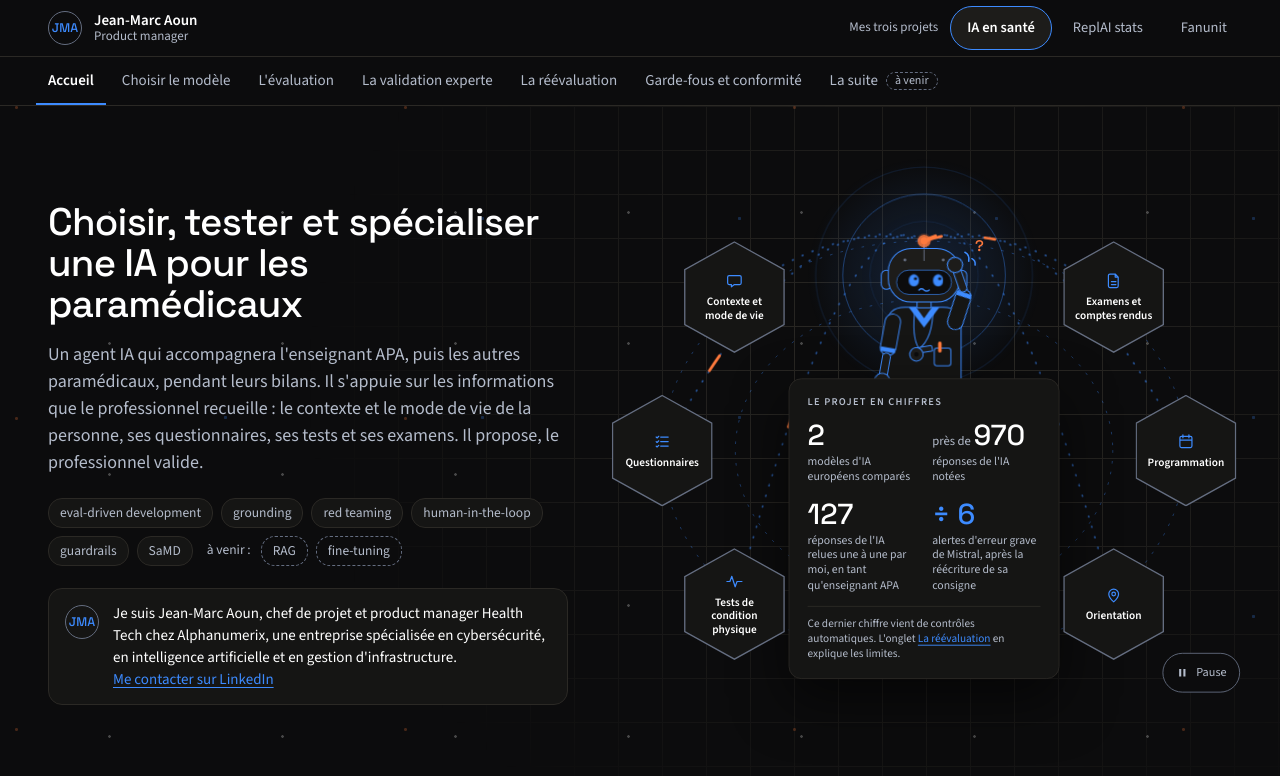
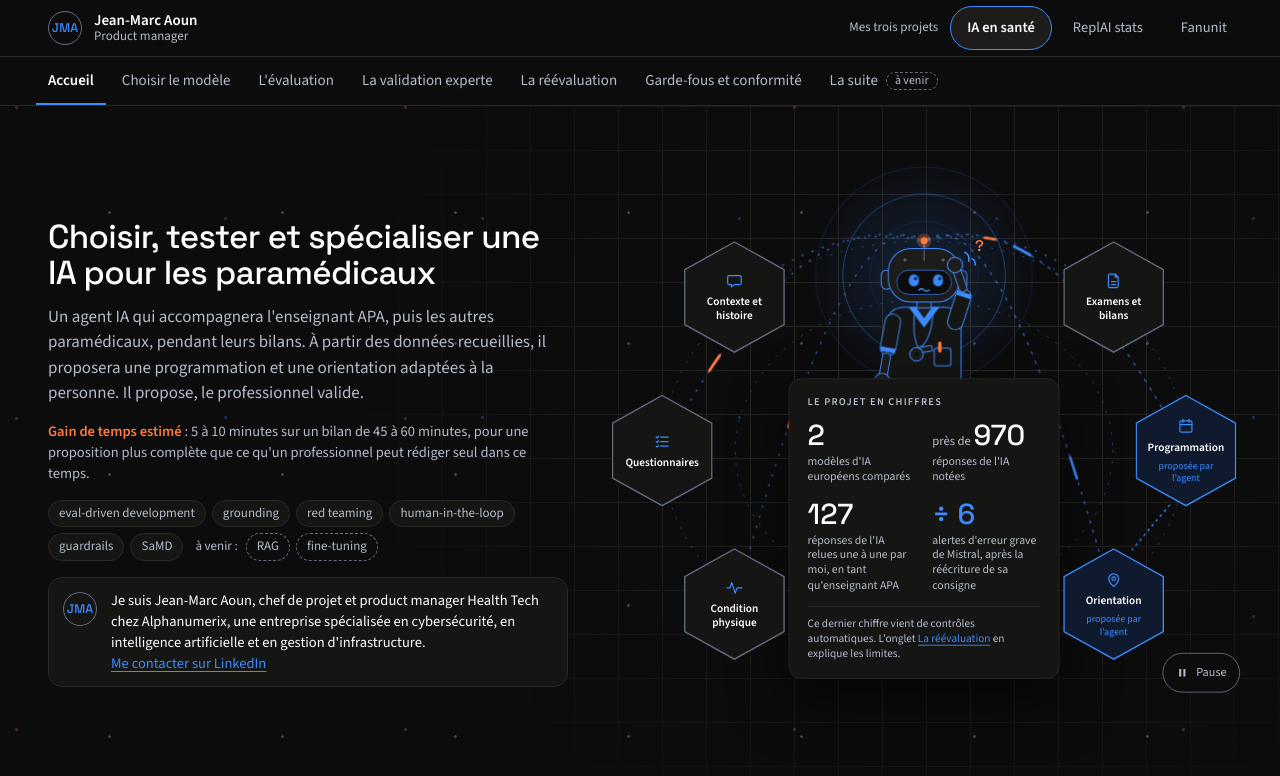
Before and after one commit to jimogit/jimogit.github.io, a plain HTML site: page index.html in a window 1280 px wide. Drawn offline with Linux system fonts and the light colour scheme.

Commit message:
IA en santé : l'agent reçoit le bilan et propose programmation et orientation
- Scène : quatre sources entrantes (contexte et histoire, questionnaires,
  condition physique, examens et bilans) et deux propositions sortantes
  liées entre elles (programmation, orientation).
- Accueil : gain de temps estimé (5 à 10 minutes sur un bilan de 45 à
  60 minutes).
- Garde-fous : étapes 1 et 2 du parcours mises à jour.
- La suite : carte « Orientation » (cartographies du sport santé, du
  sport adapté et du handisport, orientation cohérente avec la
  programmation).

Co-Authored-By: Claude Opus 5.5 <noreply@anthropic.com>
Claude-Session: https://claude.ai/code/session_018ozws1gm1NgJN6BiayKZRd

```diff
--- a/index.html
+++ b/index.html
@@ -119,13 +119,13 @@ body{margin:0;background:var(--fond);color:var(--texte);font-family:var(--corps)
 .s-ciel::after{opacity:.4;background-image:radial-gradient(circle,#ffffff 0 1px,transparent 1.6px),radial-gradient(circle,var(--bleu) 0 1.3px,transparent 2px),radial-gradient(circle,var(--orange) 0 1.2px,transparent 1.8px);background-size:173px 131px,257px 199px,389px 311px;background-position:23px 41px,97px 13px,211px 157px;animation:s-scintille 7s ease-in-out infinite}
 @keyframes s-scintille{50%{opacity:.15}}
 .s-accueil-in{position:relative;max-width:1440px;margin:0 auto;padding:28px 20px 36px}
-.s-intro{display:flex;flex-direction:column;gap:16px}
-.s-h1{font-family:var(--titres);font-weight:500;font-size:clamp(30px,3vw,42px);line-height:1.08;letter-spacing:-.02em}
-.s-message{font-size:18px;line-height:1.5;color:var(--doux)}
-.s-moi{display:flex;gap:14px;align-items:flex-start;margin-top:6px;padding:14px 16px;border:1px solid var(--filet);border-radius:14px;background:var(--surf);font-size:15px;line-height:1.45}
+.s-intro{display:flex;flex-direction:column;gap:14px}
+.s-h1{font-family:var(--titres);font-weight:500;font-size:clamp(28px,2.6vw,38px);line-height:1.08;letter-spacing:-.02em}
+.s-message{font-size:17px;line-height:1.5;color:var(--doux)}
+.s-moi{display:flex;gap:14px;align-items:flex-start;margin-top:2px;padding:12px 14px;border:1px solid var(--filet);border-radius:14px;background:var(--surf);font-size:14.5px;line-height:1.45}
 .s-moi .pf-mono{margin-top:2px}
-.s-tags{margin-top:6px!important;padding:0;list-style:none;display:flex;flex-wrap:wrap;gap:8px;font-size:13.5px;color:var(--doux)}
-.s-tags li{font-style:normal!important;padding:4px 11px;border:1px solid var(--filet);border-radius:14px;background:var(--surf)}
+.s-tags{margin-top:2px!important;padding:0;list-style:none;display:flex;flex-wrap:wrap;gap:6px;font-size:13px;color:var(--doux)}
+.s-tags li{font-style:normal!important;padding:3px 10px;border:1px solid var(--filet);border-radius:14px;background:var(--surf)}
 .s-tags .s-tag-avenir{border-style:dashed;border-color:var(--contour);background:none}
 .s-tags .s-tag-sep{border:0;background:none;padding:4px 2px 4px 6px}
 
@@ -157,13 +157,21 @@ body{margin:0;background:var(--fond);color:var(--texte);font-family:var(--corps)
 .s-legende{display:block;margin-top:5px;font-size:13.5px;line-height:1.3;color:var(--doux)}
 .s-note{padding-top:10px;border-top:1px solid var(--filet);font-size:12.5px;line-height:1.35;color:var(--doux)}
 .s-sources-t{margin:26px 0 10px!important;text-align:center;font-size:11.5px;font-weight:600;letter-spacing:.12em;text-transform:uppercase;color:var(--doux)}
-.s-sources{list-style:none;margin:0;padding:0;display:grid;grid-template-columns:repeat(3,104px);justify-content:center;gap:10px 8px}
+.s-sources{list-style:none;margin:0;padding:0;display:grid;grid-template-columns:repeat(2,104px);justify-content:center;gap:10px 8px}
 .s-hex{position:relative;width:104px;height:116px}
 .s-hex-fond{position:absolute;inset:0;width:100%;height:100%}
 .s-hex-fond polygon{fill:var(--surf);stroke:var(--contour);stroke-width:1.5}
 .s-hex-c{position:relative;height:100%;padding:0 12px;display:flex;flex-direction:column;align-items:center;justify-content:center;gap:6px;text-align:center}
 .s-hex-c svg{width:20px;height:20px;fill:none;stroke:var(--bleu);stroke-width:1.6;stroke-linecap:round;stroke-linejoin:round}
 .s-hex-l{font-size:12.5px;font-weight:600;line-height:1.2}
+.s-hex-sortie .s-hex-fond polygon{fill:#0f1a2e;stroke:var(--bleu)}
+.s-hex-p{font-size:11px;line-height:1.2;color:var(--bleu)}
+.s-sorties{margin-top:10px}
+.s-fil-sortie{stroke-dasharray:2 9}
+.s-grain-sortie{stroke:var(--bleu)}
+.s-lien{fill:none;stroke:var(--bleu);stroke-width:1.5;stroke-dasharray:3 4}
+.s-gain{font-size:14.5px;line-height:1.45;color:var(--doux)}
+.s-gain strong{color:var(--orange);font-weight:600}
 .s-pause{display:flex;align-items:center;gap:8px;margin:20px auto 0;min-height:44px;padding:0 14px;border:1px solid var(--contour);border-radius:22px;background:var(--fond);color:var(--doux);font:400 13.5px/1 var(--corps);cursor:pointer}
 .s-pause:hover{color:var(--texte);border-color:var(--texte)}
 .s-pause svg{width:14px;height:14px;fill:currentColor}
@@ -329,7 +337,7 @@ body{margin:0;background:var(--fond);color:var(--texte);font-family:var(--corps)
   .s-chiffres .s-nombre{font-size:32px}
   .s-legende{font-size:13px}
   .s-sources-t{display:none}
-  .s-sources{display:block}
+  .s-sources,.s-sorties{display:block;margin:0}
   .s-hex{position:absolute;left:var(--x);top:var(--y);width:112px;height:124px}
   .s-pause{position:absolute;right:0;bottom:0;margin:0}
   .s-onglet{min-height:var(--haut);padding:18px 48px 14px;gap:18px}
@@ -341,7 +349,7 @@ body{margin:0;background:var(--fond);color:var(--texte);font-family:var(--corps)
   .s-duo{grid-template-columns:repeat(2,minmax(0,1fr));gap:18px 48px}
   .s-quatre{grid-template-columns:repeat(4,minmax(0,1fr));gap:18px 28px}
   .s-cartes{grid-template-columns:repeat(5,minmax(0,1fr))}
-  .s-cartes.s-suite-num{grid-template-columns:repeat(4,minmax(0,1fr));gap:20px}
+  .s-cartes.s-suite-num{grid-template-columns:repeat(5,minmax(0,1fr));gap:18px}
   .s-parcours{grid-template-columns:1.7fr 1fr 1fr 1fr;gap:28px}
   .s-parcours>li+li::before{content:"";position:absolute;left:-21px;top:30px;width:9px;height:9px;border-right:1.5px solid var(--contour);border-bottom:1.5px solid var(--contour);transform:rotate(-45deg)}
   .s-corps.s-reeval{grid-template-columns:minmax(0,1.15fr) minmax(0,.85fr);gap:36px}
@@ -353,9 +361,6 @@ body{margin:0;background:var(--fond);color:var(--texte);font-family:var(--corps)
   .s-onglet .s-corps{gap:24px}
   .s-barres{font-size:13.5px}
   .s-visuel-paire{display:flex;flex-direction:column;gap:16px}
-}
-@media (max-width:379px){
-  .s-sources{grid-template-columns:repeat(2,104px)}
 }
 @media (prefers-reduced-motion:reduce){
   #pf-sante *,#pf-sante *::before,#pf-sante *::after{animation:none!important;transition:none!important}
@@ -401,7 +406,8 @@ body{margin:0;background:var(--fond);color:var(--texte);font-family:var(--corps)
   <div class="s-accueil-in">
     <div class="s-intro">
       <h1 class="s-h1" id="s-titre">Choisir, tester et spécialiser une IA pour les paramédicaux</h1>
-      <p class="s-message">Un agent IA qui accompagnera l'enseignant APA, puis les autres paramédicaux, pendant leurs bilans. Il s'appuie sur les informations que le professionnel recueille : le contexte et le mode de vie de la personne, ses questionnaires, ses tests et ses examens. Il propose, le professionnel valide.</p>
+      <p class="s-message">Un agent IA qui accompagnera l'enseignant APA, puis les autres paramédicaux, pendant leurs bilans. À partir des données recueillies, il proposera une programmation et une orientation adaptées à la personne. Il propose, le professionnel valide.</p>
+      <p class="s-gain"><strong>Gain de temps estimé</strong> : 5 à 10 minutes sur un bilan de 45 à 60 minutes, pour une proposition plus complète que ce qu'un professionnel peut rédiger seul dans ce temps.</p>
       <ul class="s-tags" aria-label="Méthode">
         <li lang="en">eval-driven development</li>
         <li lang="en">grounding</li>
@@ -430,14 +436,15 @@ body{margin:0;background:var(--fond);color:var(--texte);font-family:var(--corps)
           <path class="s-fil" d="M60 262Q210 -20 350 30"/>
           <path class="s-fil" d="M140 432Q266 -30 350 30"/>
           <path class="s-fil" d="M560 92Q448 6 350 30"/>
-          <path class="s-fil" d="M640 262Q490 -20 350 30"/>
-          <path class="s-fil" d="M560 432Q434 -30 350 30"/>
+          <path class="s-fil s-fil-sortie" d="M350 30Q490 -20 640 262"/>
+          <path class="s-fil s-fil-sortie" d="M350 30Q434 -30 560 432"/>
+          <path class="s-lien" d="M622 322L580 372"/>
           <path class="s-grain" style="--rang:0" pathLength="100" d="M140 92Q252 6 350 30"/>
           <path class="s-grain" style="--rang:1" pathLength="100" d="M60 262Q210 -20 350 30"/>
           <path class="s-grain" style="--rang:2" pathLength="100" d="M140 432Q266 -30 350 30"/>
           <path class="s-grain" style="--rang:3" pathLength="100" d="M560 92Q448 6 350 30"/>
-          <path class="s-grain" style="--rang:4" pathLength="100" d="M640 262Q490 -20 350 30"/>
-          <path class="s-grain" style="--rang:5" pathLength="100" d="M560 432Q434 -30 350 30"/>
+          <path class="s-grain s-grain-sortie" style="--rang:1" pathLength="100" d="M350 30Q490 -20 640 262"/>
+          <path class="s-grain s-grain-sortie" style="--rang:3" pathLength="100" d="M350 30Q434 -30 560 432"/>
         </svg>
 
         <svg class="s-robot" viewBox="0 -4 240 242" aria-hidden="true" focusable="false">
@@ -494,7 +501,7 @@ body{margin:0;background:var(--fond);color:var(--texte);font-family:var(--corps)
         </svg>
 
         <svg class="s-eclats" viewBox="0 0 700 530" aria-hidden="true" focusable="false">
-          <circle class="s-eclat" style="--rang:0" cx="350" cy="30" r="6"/><circle class="s-eclat" style="--rang:1" cx="350" cy="30" r="6"/><circle class="s-eclat" style="--rang:2" cx="350" cy="30" r="6"/><circle class="s-eclat" style="--rang:3" cx="350" cy="30" r="6"/><circle class="s-eclat" style="--rang:4" cx="350" cy="30" r="6"/><circle class="s-eclat" style="--rang:5" cx="350" cy="30" r="6"/>
+          <circle class="s-eclat" style="--rang:0" cx="350" cy="30" r="6"/><circle class="s-eclat" style="--rang:1" cx="350" cy="30" r="6"/><circle class="s-eclat" style="--rang:2" cx="350" cy="30" r="6"/><circle class="s-eclat" style="--rang:3" cx="350" cy="30" r="6"/>
         </svg>
 
         <section class="s-chiffres" aria-labelledby="s-chiffres-t">
@@ -508,11 +515,11 @@ body{margin:0;background:var(--fond);color:var(--texte);font-family:var(--corps)
           <p class="s-note">Ce dernier chiffre vient de contrôles automatiques. L'onglet <a href="#sante/reevaluation">La réévaluation</a> en explique les limites.</p>
         </section>
 
-        <p class="s-sources-t" aria-hidden="true">Ce qui alimente l'agent IA</p>
-        <ul class="s-sources" aria-label="Ce qui alimente l'agent IA pendant le bilan">
+        <p class="s-sources-t" aria-hidden="true">Ce que reçoit l'agent IA</p>
+        <ul class="s-sources" aria-label="Ce que reçoit l'agent IA pendant le bilan">
           <li class="s-hex" style="--x:84px;--y:30px">
             <svg class="s-hex-fond" viewBox="0 0 112 124" aria-hidden="true" focusable="false"><polygon points="56,1 111,31.5 111,92.5 56,123 1,92.5 1,31.5"/></svg>
-            <span class="s-hex-c"><svg viewBox="0 0 24 24" aria-hidden="true" focusable="false"><path d="M5 5h14a2 2 0 0 1 2 2v8a2 2 0 0 1-2 2h-7l-4 3v-3H5a2 2 0 0 1-2-2V7a2 2 0 0 1 2-2z"/></svg><span class="s-hex-l">Contexte et mode de vie</span></span>
+            <span class="s-hex-c"><svg viewBox="0 0 24 24" aria-hidden="true" focusable="false"><path d="M5 5h14a2 2 0 0 1 2 2v8a2 2 0 0 1-2 2h-7l-4 3v-3H5a2 2 0 0 1-2-2V7a2 2 0 0 1 2-2z"/></svg><span class="s-hex-l">Contexte et histoire</span></span>
           </li>
           <li class="s-hex" style="--x:4px;--y:200px">
             <svg class="s-hex-fond" viewBox="0 0 112 124" aria-hidden="true" focusable="false"><polygon points="56,1 111,31.5 111,92.5 56,123 1,92.5 1,31.5"/></svg>
@@ -520,19 +527,22 @@ body{margin:0;background:var(--fond);color:var(--texte);font-family:var(--corps)
           </li>
           <li class="s-hex" style="--x:84px;--y:370px">
             <svg class="s-hex-fond" viewBox="0 0 112 124" aria-hidden="true" focusable="false"><polygon points="56,1 111,31.5 111,92.5 56,123 1,92.5 1,31.5"/></svg>
-            <span class="s-hex-c"><svg viewBox="0 0 24 24" aria-hidden="true" focusable="false"><path d="M2 12h4l2.5-7 4.5 14 2.5-7H22"/></svg><span class="s-hex-l">Tests de condition physique</span></span>
+            <span class="s-hex-c"><svg viewBox="0 0 24 24" aria-hidden="true" focusable="false"><path d="M2 12h4l2.5-7 4.5 14 2.5-7H22"/></svg><span class="s-hex-l">Condition physique</span></span>
           </li>
           <li class="s-hex" style="--x:504px;--y:30px">
             <svg class="s-hex-fond" viewBox="0 0 112 124" aria-hidden="true" focusable="false"><polygon points="56,1 111,31.5 111,92.5 56,123 1,92.5 1,31.5"/></svg>
-            <span class="s-hex-c"><svg viewBox="0 0 24 24" aria-hidden="true" focusable="false"><path d="M7 3h7l4 4v12a2 2 0 0 1-2 2H7a2 2 0 0 1-2-2V5a2 2 0 0 1 2-2zM14 3v4h4M9 13h6M9 17h6"/></svg><span class="s-hex-l">Examens et comptes rendus</span></span>
+            <span class="s-hex-c"><svg viewBox="0 0 24 24" aria-hidden="true" focusable="false"><path d="M7 3h7l4 4v12a2 2 0 0 1-2 2H7a2 2 0 0 1-2-2V5a2 2 0 0 1 2-2zM14 3v4h4M9 13h6M9 17h6"/></svg><span class="s-hex-l">Examens et bilans</span></span>
           </li>
-          <li class="s-hex" style="--x:584px;--y:200px">
+        </ul>
+        <p class="s-sources-t" aria-hidden="true">Ce qu'il propose</p>
+        <ul class="s-sources s-sorties" aria-label="Ce que propose l'agent IA, deux propositions liées entre elles">
+          <li class="s-hex s-hex-sortie" style="--x:584px;--y:200px">
             <svg class="s-hex-fond" viewBox="0 0 112 124" aria-hidden="true" focusable="false"><polygon points="56,1 111,31.5 111,92.5 56,123 1,92.5 1,31.5"/></svg>
-            <span class="s-hex-c"><svg viewBox="0 0 24 24" aria-hidden="true" focusable="false"><path d="M6 5h12a2 2 0 0 1 2 2v11a2 2 0 0 1-2 2H6a2 2 0 0 1-2-2V7a2 2 0 0 1 2-2zM4 10h16M8 3v4M16 3v4"/></svg><span class="s-hex-l">Programmation</span></span>
+            <span class="s-hex-c"><svg viewBox="0 0 24 24" aria-hidden="true" focusable="false"><path d="M6 5h12a2 2 0 0 1 2 2v11a2 2 0 0 1-2 2H6a2 2 0 0 1-2-2V7a2 2 0 0 1 2-2zM4 10h16M8 3v4M16 3v4"/></svg><span class="s-hex-l">Programmation</span><span class="s-hex-p">proposée par l’agent</span></span>
           </li>
-          <li class="s-hex" style="--x:504px;--y:370px">
+          <li class="s-hex s-hex-sortie" style="--x:504px;--y:370px">
             <svg class="s-hex-fond" viewBox="0 0 112 124" aria-hidden="true" focusable="false"><polygon points="56,1 111,31.5 111,92.5 56,123 1,92.5 1,31.5"/></svg>
-            <span class="s-hex-c"><svg viewBox="0 0 24 24" aria-hidden="true" focusable="false"><path d="M12 21s-6.5-5.4-6.5-10.3a6.5 6.5 0 0 1 13 0C18.5 15.6 12 21 12 21zM12 13a2.4 2.4 0 1 0 0-4.8 2.4 2.4 0 0 0 0 4.8z"/></svg><span class="s-hex-l">Orientation</span></span>
+            <span class="s-hex-c"><svg viewBox="0 0 24 24" aria-hidden="true" focusable="false"><path d="M12 21s-6.5-5.4-6.5-10.3a6.5 6.5 0 0 1 13 0C18.5 15.6 12 21 12 21zM12 13a2.4 2.4 0 1 0 0-4.8 2.4 2.4 0 0 0 0 4.8z"/></svg><span class="s-hex-l">Orientation</span><span class="s-hex-p">proposée par l’agent</span></span>
           </li>
         </ul>
 
@@ -662,8 +672,8 @@ body{margin:0;background:var(--fond);color:var(--texte);font-family:var(--corps)
   <div class="s-tete"><h2>Garde-fous et conformité</h2><p class="s-4d"><a href="https://www.anthropic.com/ai-fluency/overview" target="_blank" rel="noopener">AI Fluency<span class="pf-sr"> (nouvel onglet)</span></a> · <span lang="en">Diligence</span></p></div>
   <ol class="s-parcours" aria-label="Le parcours d'un bilan avec l'agent IA">
     <li><span class="s-num" aria-hidden="true">1</span><b>Le professionnel réalise son bilan</b>
-      <ul class="s-etiquettes"><li>contexte et histoire du patient</li><li>questionnaires</li><li>tests de condition physique</li><li>comptes rendus médicaux et paramédicaux</li><li>programmation</li><li>orientation</li></ul></li>
-    <li><span class="s-num" aria-hidden="true">2</span><b>L'agent IA propose des recommandations</b><p>Il croise les données du bilan avec ses connaissances (<span lang="en">knowledge</span>) et, demain, avec une bibliothèque scientifique interrogée par RAG.</p></li>
+      <ul class="s-etiquettes"><li>contexte et histoire du patient</li><li>questionnaires</li><li>évaluation de la condition physique</li><li>examens et comptes rendus médicaux ou paramédicaux</li></ul></li>
+    <li><span class="s-num" aria-hidden="true">2</span><b>L'agent IA propose une programmation et une orientation</b><p>Il croise les données du bilan avec ses connaissances (<span lang="en">knowledge</span>) et, demain, avec une bibliothèque scientifique interrogée par RAG.</p></li>
     <li class="s-cle"><span class="s-num" aria-hidden="true">3</span><b>Le professionnel relit, modifie et valide</b><p>Aucune proposition n'entre dans le compte rendu sans sa validation.</p></li>
     <li><span class="s-num" aria-hidden="true">4</span><b>Le logiciel génère le compte rendu</b><p>Il l'envoie au patient et, si besoin, au médecin qui l'a adressé.</p></li>
   </ol>
@@ -682,6 +692,7 @@ body{margin:0;background:var(--fond);color:var(--texte);font-family:var(--corps)
   <ol class="s-cartes s-suite-num" aria-label="Les étapes à venir">
     <li><b><span lang="en">Guardrails</span> dans le code</b><p>Le code comparera chaque mesure au seuil ; le modèle se contentera de rédiger. Un exercice ou un chiffre absent des sources sera bloqué.</p></li>
     <li><b>Spécialisation</b><p>Un RAG donnera au modèle une bibliothèque scientifique datée, d'abord en APA. Un <span lang="en">fine-tuning</span> sur des réponses validées par des professionnels ancrera son ton et ses réflexes de sécurité.</p></li>
+    <li><b>Orientation</b><p>L'agent puisera dans les cartographies du sport santé, du sport adapté et du handisport : équipements en accès libre, maisons sport santé, clubs, associations. Son orientation suivra sa programmation : si elle prévoit de l'endurance trois fois par semaine, il pourra proposer un club d'aviron santé.</p></li>
     <li><b>Nouvelle évaluation</b><p>Le même protocole, avec une relecture experte d'un échantillon.</p></li>
     <li><b>Le successeur</b><p>Nous comparerons Mistral Small 4 : Mistral annonce la version 3.2 comme dépréciée dans sa propre API depuis le 30 avril 2026.</p></li>
   </ol>
```
